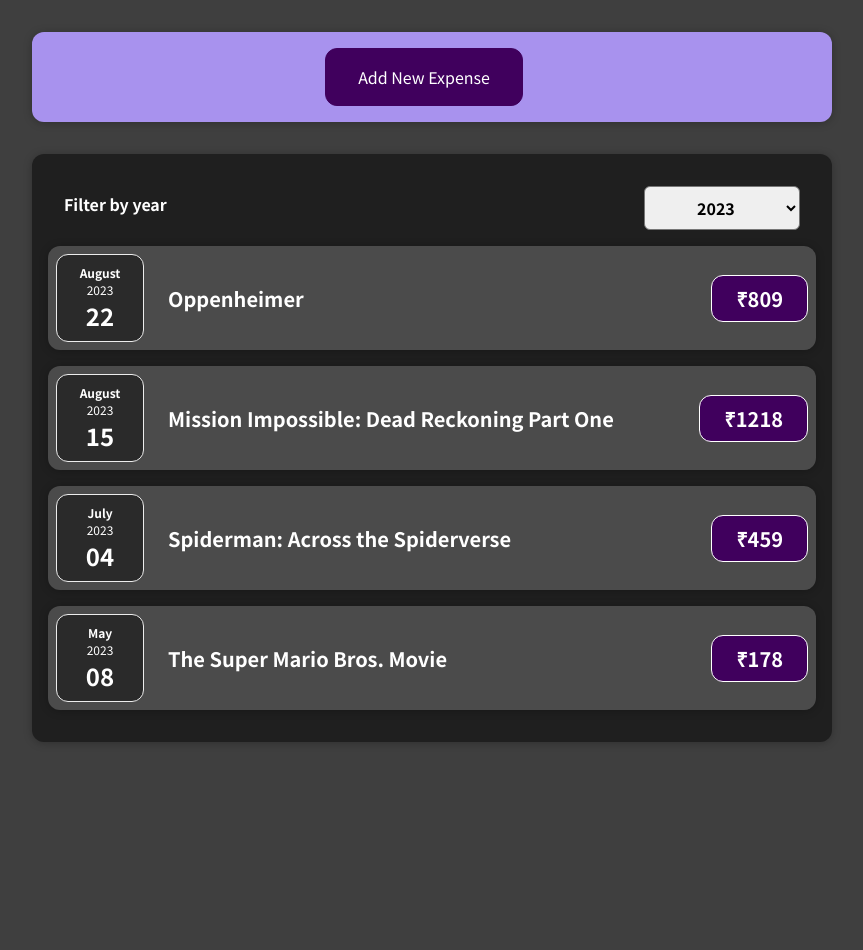
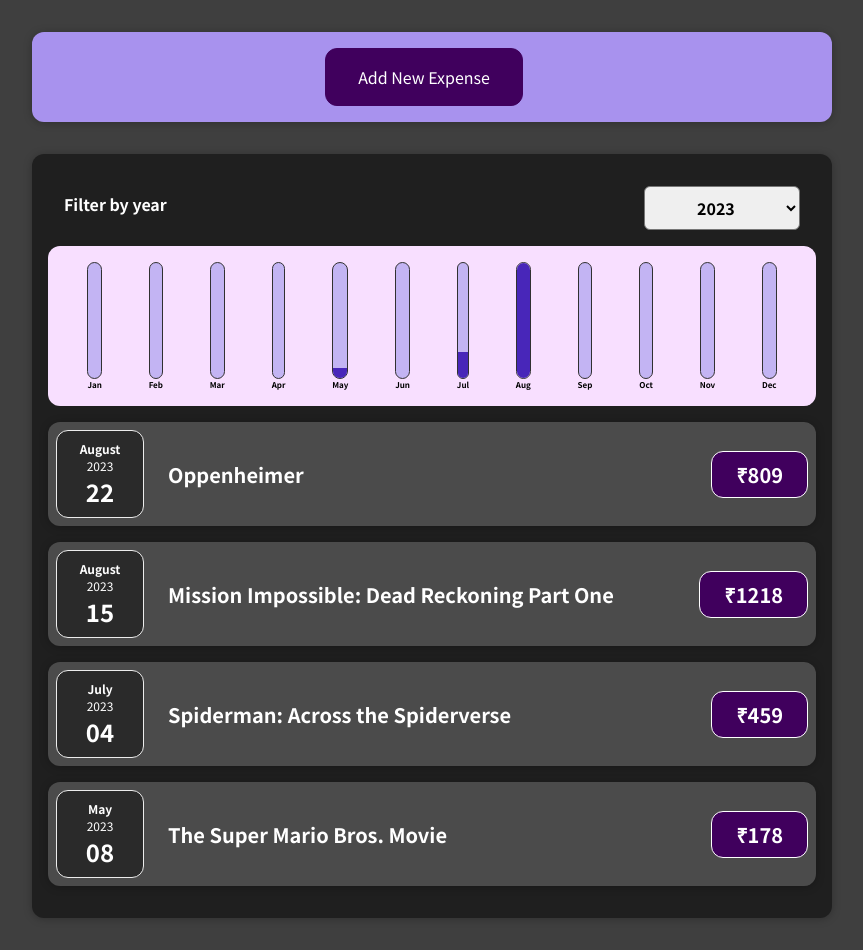
Before and after one commit to srivishp/expense-tracker, a React (Create React App) app: page / in a window 1280 px wide. Shown: the whole page, without its empty margins (208-1071 px from the left). Before the commit the page ends 800 px from the top, so only its background shows below. Built offline with nearby package versions, Linux system fonts and the light colour scheme.

Commit message:
Added a chart for expenses

```diff
--- a/src/components/__styles/Chart.css
+++ b/src/components/__styles/Chart.css
@@ -0,0 +1,9 @@
+.chart {
+  padding: 1rem;
+  border-radius: 12px;
+  background-color: #f8dfff;
+  text-align: center;
+  display: flex;
+  justify-content: space-around;
+  height: 10rem;
+}
--- /dev/null
+++ b/src/components/__styles/ChartBar.css
@@ -0,0 +1,30 @@
+.chart-bar {
+  height: 100%;
+  display: flex;
+  flex-direction: column;
+  align-items: center;
+}
+
+.chart-bar__inner {
+  height: 100%;
+  width: 100%;
+  border: 1px solid #313131;
+  border-radius: 12px;
+  background-color: #c3b4f3;
+  overflow: hidden;
+  display: flex;
+  flex-direction: column;
+  justify-content: flex-end;
+}
+
+.chart-bar__fill {
+  background-color: #4826b9;
+  width: 100%;
+  transition: all 0.3s ease-out;
+}
+
+.chart-bar__label {
+  font-weight: bold;
+  font-size: 0.5rem;
+  text-align: center;
+}
--- a/src/components/chart/Chart.js
+++ b/src/components/chart/Chart.js
@@ -0,0 +1,20 @@
+import "../__styles/Chart.css";
+import ChartBar from "./ChartBar";
+const Chart = (props) => {
+  const dataPointValues = props.dataPoints.map((dataPoint) => dataPoint.value);
+  const totalMax = Math.max(...dataPointValues);
+  return (
+    <div className="chart">
+      {props.dataPoints.map((dataPoint) => (
+        <ChartBar
+          key={dataPoint.label}
+          value={dataPoint.value}
+          maxValue={totalMax}
+          label={dataPoint.label}
+        />
+      ))}
+    </div>
+  );
+};
+
+export default Chart;
--- /dev/null
+++ b/src/components/chart/ChartBar.js
@@ -0,0 +1,28 @@
+import "../__styles/ChartBar.css";
+
+const ChartBar = (props) => {
+  // We are going to filll the bars in the chart as a % of the max value
+  // We will dynamically set the style of an element in this component
+  let barFillHeight = "0%";
+
+  if (props.maxValue > 0) {
+    barFillHeight = Math.round((props.value / props.maxValue) * 100) + "%";
+  }
+  return (
+    <div className="chart-bar">
+      <div className="chart-bar__inner">
+        {/* style attribute requires an object, hence we use {{}}.
+            If the css has '-' in it, like background-color, you have to put it in "background-color"
+            or use camelCase. backgroundColor
+        */}
+        <div
+          className="chart-bar__fill"
+          style={{ height: barFillHeight }}
+        ></div>
+      </div>
+      <div className="chart-bar__label">{props.label}</div>
+    </div>
+  );
+};
+
+export default ChartBar;
--- /dev/null
+++ b/src/components/chart/ExpensesChart.js
@@ -0,0 +1,27 @@
+import Chart from "./Chart";
+
+const ExpensesChart = (props) => {
+  const chartDataPoints = [
+    { label: "Jan", value: 0 },
+    { label: "Feb", value: 0 },
+    { label: "Mar", value: 0 },
+    { label: "Apr", value: 0 },
+    { label: "May", value: 0 },
+    { label: "Jun", value: 0 },
+    { label: "Jul", value: 0 },
+    { label: "Aug", value: 0 },
+    { label: "Sep", value: 0 },
+    { label: "Oct", value: 0 },
+    { label: "Nov", value: 0 },
+    { label: "Dec", value: 0 },
+  ];
+
+  for (const expense of props.expenses) {
+    const expenseMonth = expense.date.getMonth();
+    chartDataPoints[expenseMonth].value += expense.amount;
+  }
+
+  return <Chart dataPoints={chartDataPoints} />;
+};
+
+export default ExpensesChart;
--- a/src/components/form/ExpenseForm.js
+++ b/src/components/form/ExpenseForm.js
@@ -38,7 +38,7 @@
     // using built in Date function to display a readable date
     const expenseData = {
       title: enteredTitle,
-      amount: enteredAmount,
+      amount: +enteredAmount, //+ is added to enforce the amount as number and not a string
       date: new Date(enteredDate),
     };
 
--- a/src/components/list/Expenses.js
+++ b/src/components/list/Expenses.js
@@ -3,6 +3,7 @@
 import CardWrapper from "./CardWrapper";
 import ExpensesFilter from "./ExpensesFilter";
 import ExpensesList from "./ExpensesList";
+import ExpensesChart from "../chart/ExpensesChart";
 
 const Expenses = (props) => {
   const [year, setYear] = useState("2023");
@@ -21,6 +22,7 @@
     <CardWrapper className="expenses">
       <ExpensesFilter selected={year} onYearChange={handleYearChange} />
       {/* Created separate ExpenseList component to cleanup this file */}
+      <ExpensesChart expenses={filteredExpenses} />
       <ExpensesList items={filteredExpenses} />
     </CardWrapper>
   );
```
